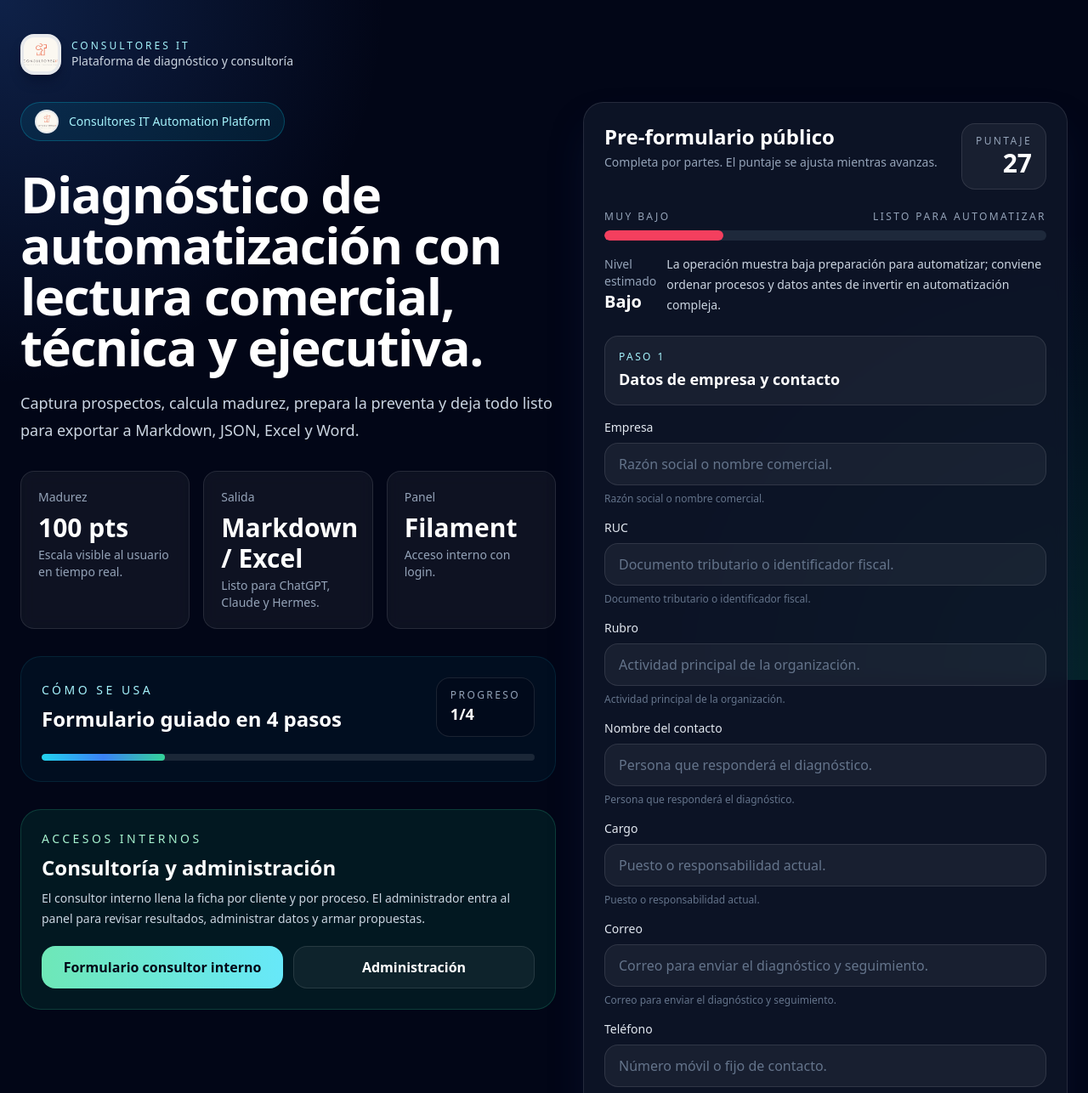
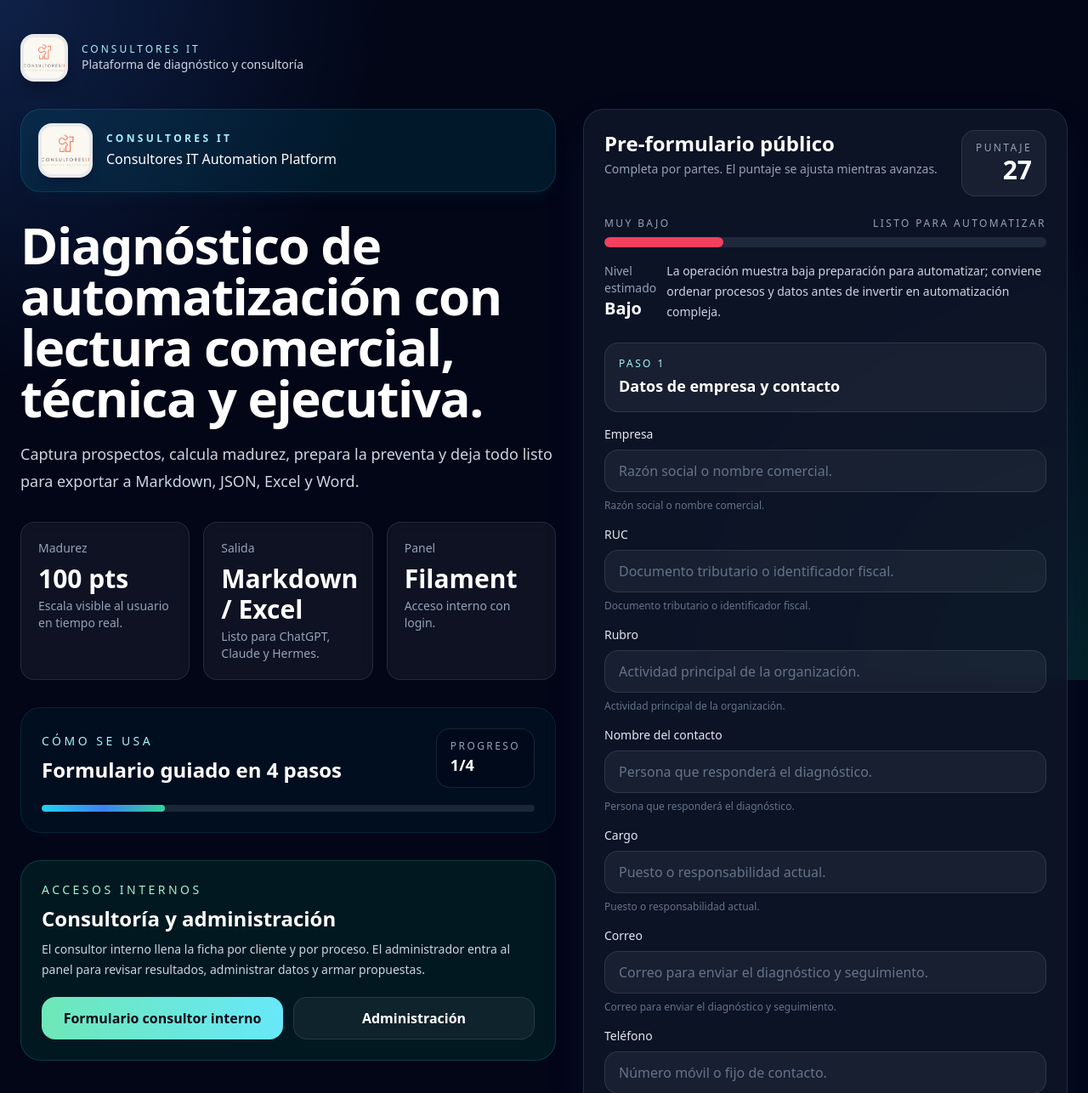
Before and after one commit to cyberdog1993/IA_Readiness, a Laravel app: page / in a window 1280 px wide. Shown: the top 1286 px of the page at 85% size. Run offline with Laravel 12, Linux system fonts and the light colour scheme; some libraries are stand-ins or nearby versions.

Commit message:
hacer mas visible el logo

```diff
--- a/resources/views/landing.blade.php
+++ b/resources/views/landing.blade.php
@@ -26,9 +26,12 @@
 
 <div class="grid gap-8 lg:grid-cols-[1.05fr_0.95fr]">
     <section class="space-y-8">
-        <div class="inline-flex items-center gap-3 rounded-full border border-cyan-500/30 bg-cyan-500/10 px-4 py-2 text-sm font-medium text-cyan-200">
-            <img src="{{ asset('images/consultores-it-logo.jpeg') }}" alt="Consultores IT" class="h-7 w-7 rounded-full object-cover bg-white/90 p-0.5">
-            <span>Consultores IT Automation Platform</span>
+        <div class="flex items-center gap-4 rounded-3xl border border-cyan-500/20 bg-cyan-500/10 px-5 py-4 shadow-lg shadow-cyan-950/20">
+            <img src="{{ asset('images/consultores-it-logo.jpeg') }}" alt="Consultores IT" class="h-16 w-16 rounded-2xl bg-white/90 object-cover p-1 shadow-lg shadow-slate-950/20" loading="eager">
+            <div>
+                <p class="text-xs font-semibold uppercase tracking-[0.28em] text-cyan-200">Consultores IT</p>
+                <p class="mt-1 text-base font-medium text-white">Consultores IT Automation Platform</p>
+            </div>
         </div>
 
         <div class="space-y-5">
--- a/resources/views/layouts/public.blade.php
+++ b/resources/views/layouts/public.blade.php
@@ -9,8 +9,8 @@
 <body class="min-h-screen bg-slate-950 text-slate-100">
     <div class="absolute inset-0 -z-10 bg-[radial-gradient(circle_at_top_left,_rgba(59,130,246,.22),_transparent_30%),radial-gradient(circle_at_bottom_right,_rgba(16,185,129,.16),_transparent_35%)]"></div>
     <main class="mx-auto max-w-7xl px-6 py-10">
-        <div class="mb-8 flex items-center gap-3">
-            <img src="{{ asset('images/consultores-it-logo.jpeg') }}" alt="Consultores IT" class="h-12 w-12 rounded-2xl bg-white/90 object-cover p-1 shadow-lg shadow-slate-950/30">
+        <div class="mb-8 flex items-center gap-4">
+            <img src="{{ asset('images/consultores-it-logo.jpeg') }}" alt="Consultores IT" class="h-14 w-14 rounded-2xl bg-white/90 object-cover p-1 shadow-lg shadow-slate-950/30" loading="eager">
             <div>
                 <p class="text-xs uppercase tracking-[0.25em] text-cyan-200">Consultores IT</p>
                 <p class="text-sm text-slate-300">Plataforma de diagnóstico y consultoría</p>
```
